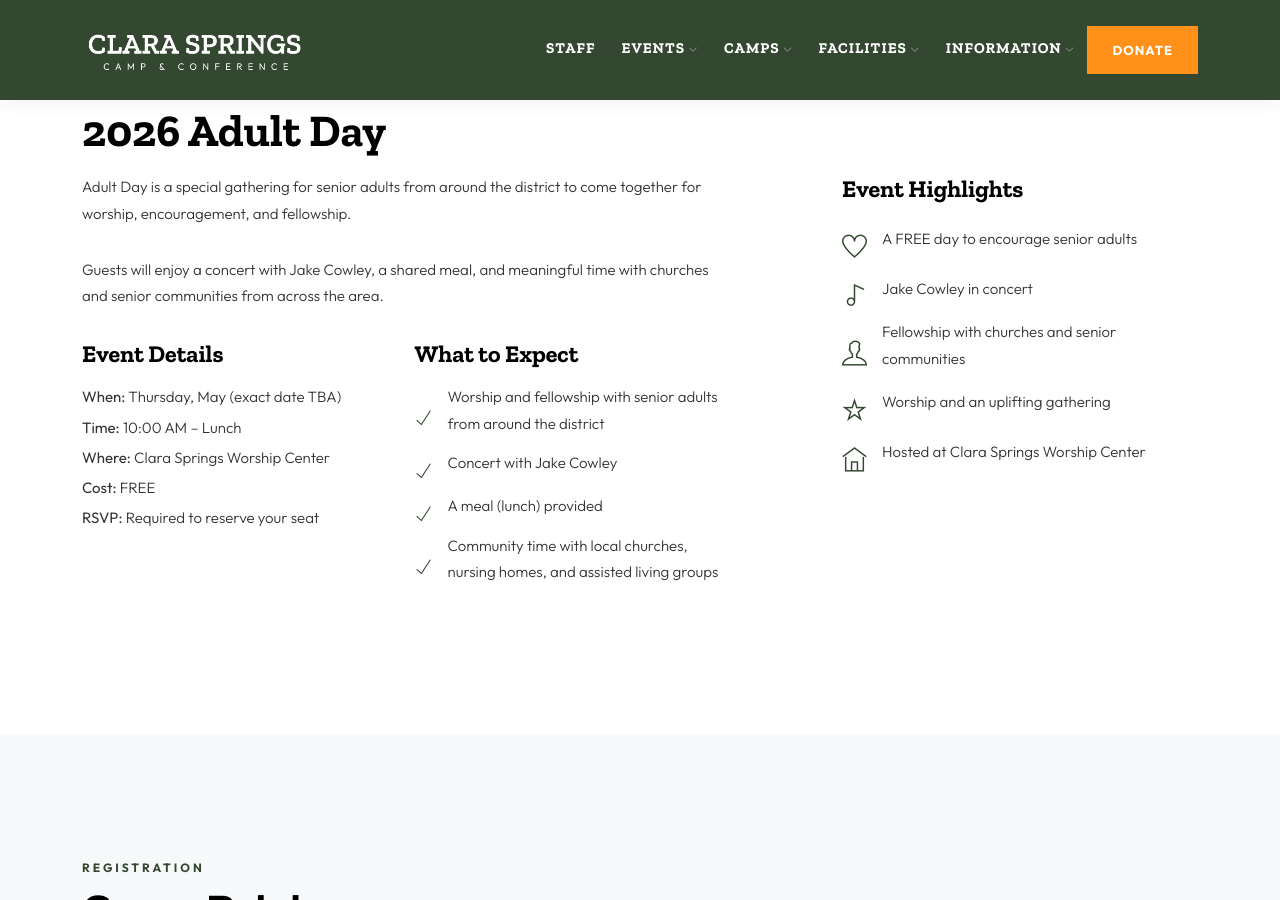
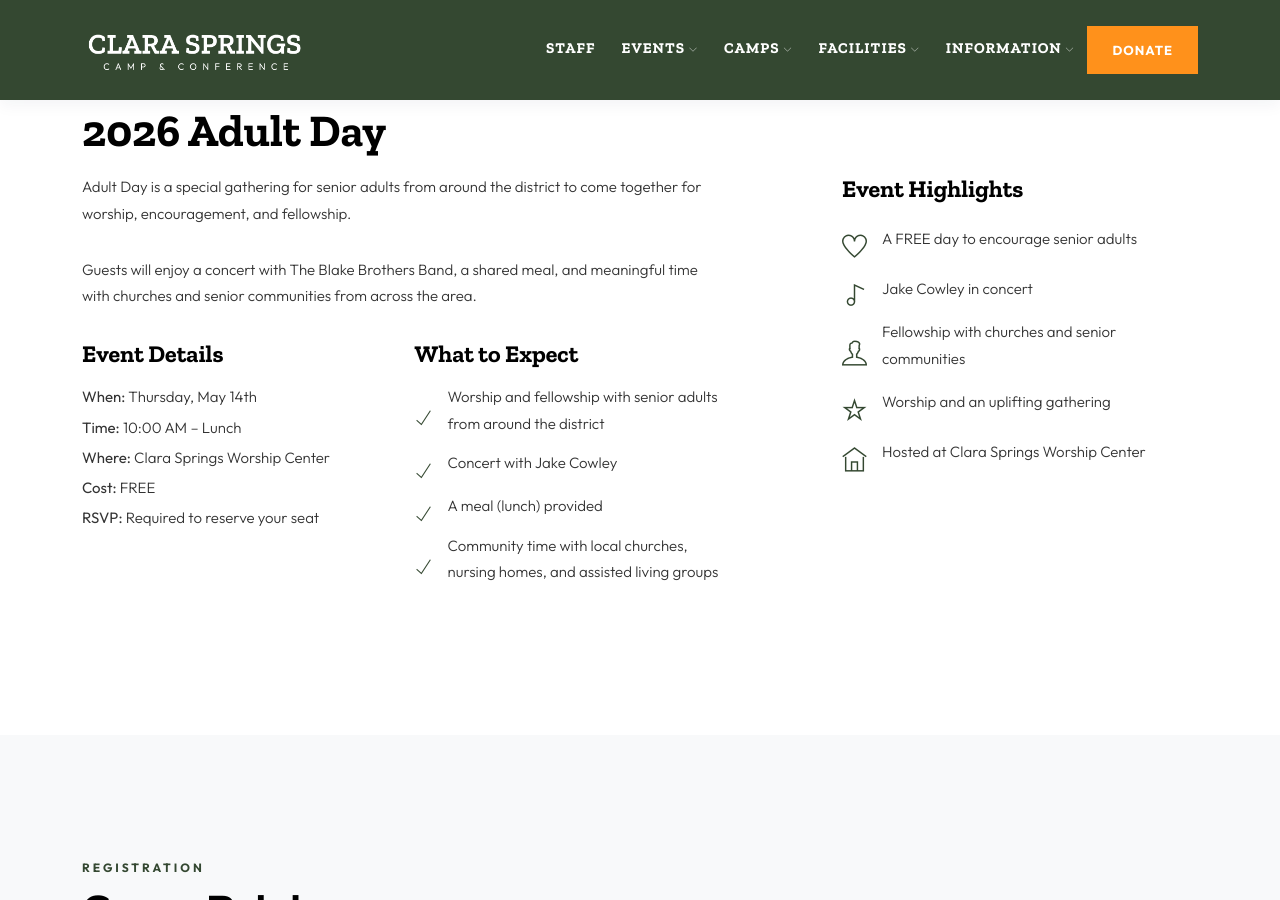
Before and after one commit to clerma/clarasprings, a Jekyll site: the page built from _events/adult-day.md, in a window 1280 px wide and 900 px high, scrolled down 917 px. Built offline with Jekyll 4.4.1, drawn with Linux system fonts in a browser that asks for light colours.

Commit message:
Updated 1 file via CloudCannon.

```diff
--- a/_events/adult-day.md
+++ b/_events/adult-day.md
@@ -4,7 +4,7 @@ title: 2026 Adult Day
 name: Adult Day
 description: >-
   Free senior adult gathering at Clara Springs featuring worship, fellowship,
-  lunch, and a concert with Jake Cowley.
+  lunch, and a concert with The Blake Brothers Band.
 slider:
   overlay: 3
   images:
@@ -14,12 +14,12 @@ body_content:
     Adult Day is a special gathering for senior adults from around the district
     to come together for worship, encouragement, and fellowship.
   - >-
-    Guests will enjoy a concert with Jake Cowley, a shared meal, and meaningful
-    time with churches and senior communities from across the area.
+    Guests will enjoy a concert with The Blake Brothers Band, a shared meal, and
+    meaningful time with churches and senior communities from across the area.
 camp_details:
   title: Event Details
   items:
-    - 'When: Thursday, May (exact date TBA)'
+    - 'When: Thursday, May 14th'
     - 'Time: 10:00 AM – Lunch'
     - 'Where: Clara Springs Worship Center'
     - 'Cost: FREE'
```
Also changed, not shown: other parts of _events/adult-day.md (+5 -3 lines).
